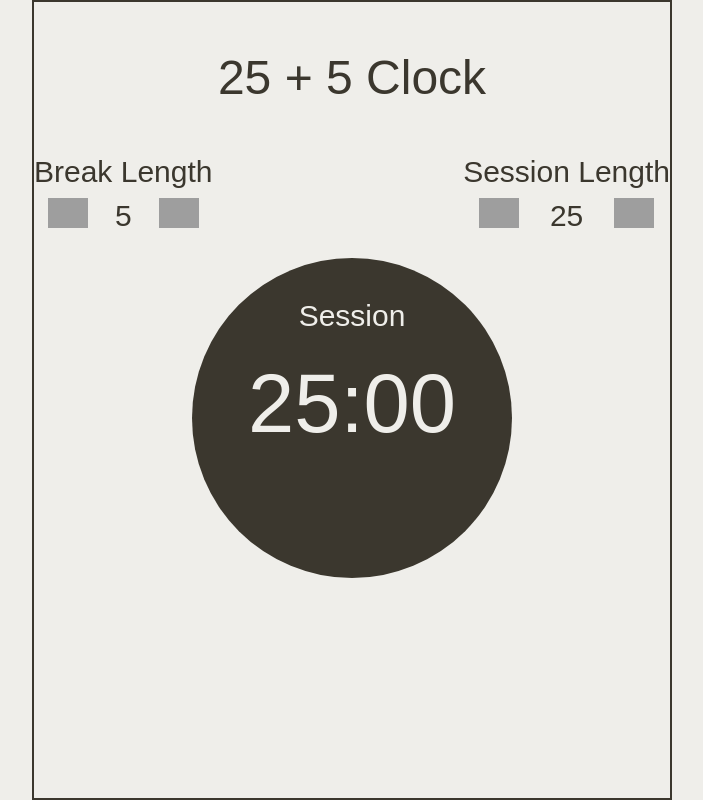
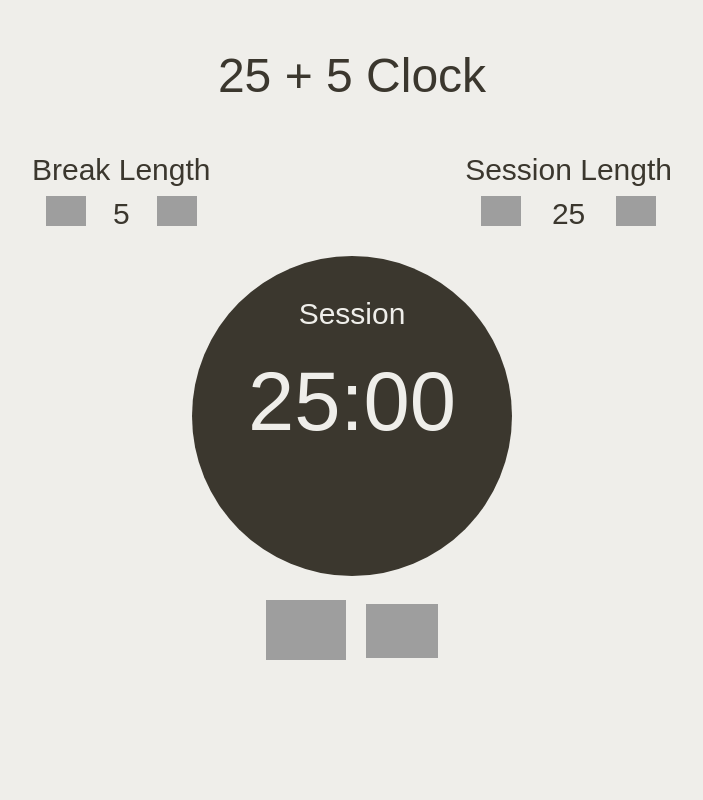
Before and after one commit to BradleyGilden/25_plus_5_Clock, a React (Vite) app in the folder app/: page / in a window 1280 px wide. Shown: the whole page, without its empty margins (288-991 px from the left). Built offline with nearby package versions, Linux system fonts and the light colour scheme; grey boxes are pictures that could not be loaded; a web font is replaced by a local one.

Commit message:
timer fixed

```diff
--- a/app/src/App.jsx
+++ b/app/src/App.jsx
@@ -1,11 +1,12 @@
 import './App.css';
-import { useState } from 'react';
+import { useState, useEffect, useRef } from 'react';
 
 function App() {
   // state values to control session and break length
   const [breakLength, setBreakLength] = useState(5);
   const [sessionLength, setSessionLength] = useState(25);
   const [timeLeft, setTimeLeft] = useState(new Date(25*60*1000))
+  const [playing, setPlaying] = useState(false);
   const props = {
     breakLength,
     setBreakLength,
@@ -14,17 +15,18 @@ function App() {
   };
   return (
     <div className="grid place-items-center w-screen h-screen bg-bg text-fg font-pp">
-      <div className="flex flex-col  py-10 items-center h-screen w-screen sm:w-[min(100vw,80vh)] border-2 border-fg">
+      <div className="flex flex-col  py-10 items-center h-screen w-screen sm:w-[min(100vw,80vh)]">
         <h1 id="title" className="text-4xl mb-10 text-center">25 + 5 Clock</h1>
-        <Controls {...props} setTimeLeft={setTimeLeft} />
+        <TimeControls {...props} setTimeLeft={setTimeLeft} />
         <Clock timeLeft={timeLeft} sessionLength={sessionLength} />
+        <PlayControls setTimeLeft={setTimeLeft} timeLeft={timeLeft} playing={playing} setPlaying={setPlaying} sessionLength={sessionLength} />
       </div>
     </div>
   );
 }
 
 // break and session length controls
-const Controls = (props) => {
+const TimeControls = (props) => {
   const {
     sessionLength,
     setSessionLength,
@@ -33,13 +35,14 @@ const Controls = (props) => {
     setTimeLeft,
   } = props;
   return (
-    <div id="controls" className="w-full flex justify-around md:justify-between">
+    <div id="time-controls" className="w-full flex justify-around md:justify-between">
       <SessionBreak length={breakLength} setter={setBreakLength} label={"Break"} isBreak={true} setTimeLeft={setTimeLeft}/>
       <SessionBreak length={sessionLength} setter={setSessionLength} label={"Session"} isBreak={false} setTimeLeft={setTimeLeft}/>
     </div>
   );
 }
 
+// adjusts the seession and break times
 const SessionBreak = ({ length, setter, label, isBreak, setTimeLeft }) => {
   const setIncrement = () => {
     let newLength = length + 1;
@@ -68,7 +71,6 @@ const SessionBreak = ({ length, setter, label, isBreak, setTimeLeft }) => {
 
 // displays the time left in a session or break
 const Clock = ({ timeLeft, sessionLength }) => {
-  console.log(timeLeft)
   let minutes = sessionLength < 60 ? timeLeft.getMinutes().toString().padStart(2, '0') : '60';
   let seconds = timeLeft.getSeconds().toString().padStart(2, '0');
   return (
@@ -79,4 +81,51 @@ const Clock = ({ timeLeft, sessionLength }) => {
   );
 }
 
+// implements play, pause and reset functionality
+const PlayControls = ({ timeLeft, setTimeLeft, playing, setPlaying, sessionLength }) => {
+  let intervalRef = useRef(null);
+  // toggle the playing state
+  const toggle = () => {
+    let prev = playing;
+    setPlaying(!playing);
+    if (!prev) {
+      // if the state was previously paused, immediatly decrement
+      let newTime = new Date(Number(timeLeft) - 1000);
+      setTimeLeft(newTime);
+    }
+  }
+  // reset the timer
+  const reset = () => {
+    setPlaying(false);
+    setTimeLeft(new Date(sessionLength*60*1000));
+  }
+
+  useEffect(() => {
+    let newTime;
+    const playPause = () => {
+      newTime = new Date(Number(timeLeft) - 1000);
+      setTimeLeft(newTime);
+    }
+    intervalRef.current = setInterval(() => {
+      if (playing) {
+        playPause();
+      }
+    }, 1000);
+    return () => {clearInterval(intervalRef.current)}
+  }, [setTimeLeft, timeLeft, setPlaying, playing]);
+
+  useEffect(() => {
+    if (!playing) {
+      clearInterval(intervalRef.current);
+    }
+  }, [playing, setPlaying]);
+
+  return (
+    <div className="flex gap-5 w-3/5 justify-center items-center mt-6">
+      <button type="button" onClick={toggle} className="bg-play-pause bg-contain bg-no-repeat h-20 w-20"></button>
+      <button type="button" onClick={reset} className="bg-reset bg-contain bg-no-repeat h-[4.5rem] w-[4.5rem]"></button>
+    </div>
+  );
+}
+
 export default App
--- a/app/tailwind.config.js
+++ b/app/tailwind.config.js
@@ -25,6 +25,8 @@ export default {
     backgroundImage: {
       'up-arrow': "url('https://img.icons8.com/ios-filled/100/3B372E/circled-chevron-up.png')",
       'down-arrow': "url('https://img.icons8.com/ios-filled/100/3B372E/circled-chevron-down.png')",
+      'play-pause': "url('https://img.icons8.com/external-tal-revivo-bold-tal-revivo/100/3B372E/external-playing-in-pause-button-on-the-music-application-music-bold-tal-revivo.png')",
+      'reset': "url('https://img.icons8.com/ios-filled/100/3B372E/recurring-appointment.png')",
     }
   },
   plugins: [],
```
